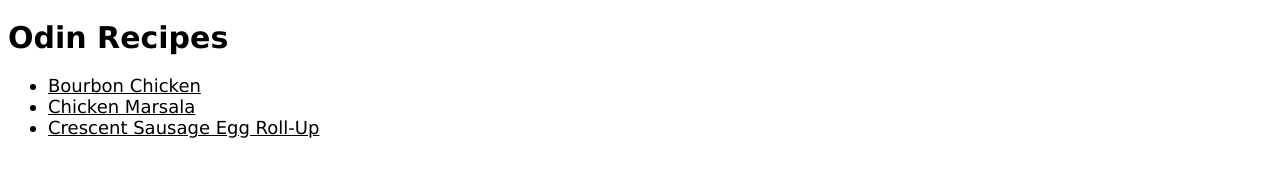
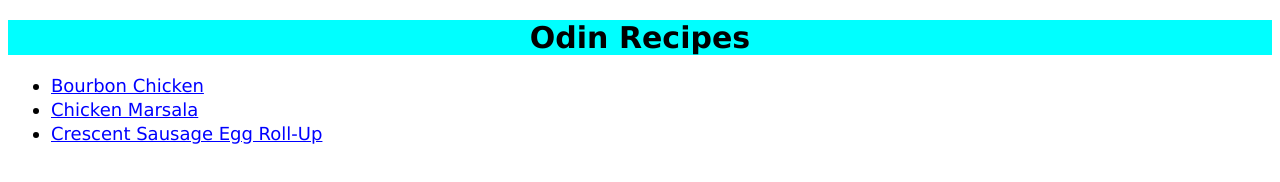
Before and after one commit to Eaglethree369/odin-recipes, a plain HTML site: page index.html in a window 1280 px wide. Drawn offline with Linux system fonts and the light colour scheme.

Commit message:
Add some CSS to homepage
Added a little css to the homepage as well as a class to the title in order to make adjustments.

```diff
--- a/index.html
+++ b/index.html
@@ -7,7 +7,7 @@
     <link rel="stylesheet" href="style.css">
 </head>
 <body>
-    <h1>Odin Recipes</h1>
+    <h1 class="title">Odin Recipes</h1>
     <ul>
         <li><a href="recipes/bourbon-chicken.html">Bourbon Chicken</a></li>
         <li><a href="recipes/chicken-marsala.html">Chicken Marsala</a></li>
--- a/style.css
+++ b/style.css
@@ -23,7 +23,20 @@ ol {
     font-size: 18px;
 }
 
+a {
+    color: blue;
+}
+
+li {
+    margin: 3px;
+}
+
 img {
     height: auto;
     width: 300px;
 }
+
+.title{
+    text-align: center;
+    background-color: aqua;
+}
```
